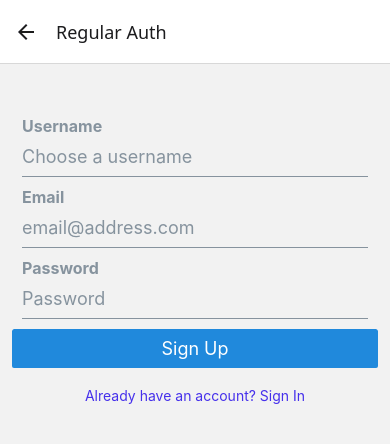
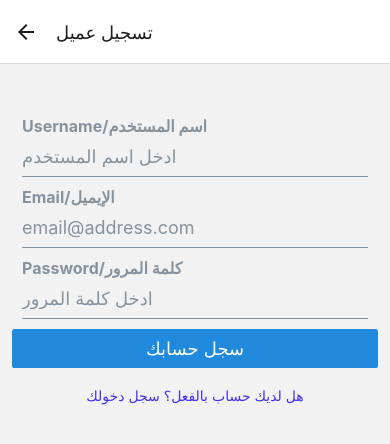
Before and after one commit to Mohammed1Salem/Shigil, a React Native app: screen /RegularAuth in a window 390 px wide. Shown: the top 444 px of the page. Built offline with nearby package versions, Linux system fonts and the light colour scheme.

Commit message:
تعريب اللي قدرت عليه

```diff
--- a/App.tsx
+++ b/App.tsx
@@ -22,12 +22,12 @@ export default function App() {
         <Stack.Screen
           name="ProfessionalAuth"
           component={ProfessionalAuth}
-          options={{ title: "Professional Auth" }}
+          options={{ title: "تسجيل شغيل" }}
         />
         <Stack.Screen
           name="RegularAuth"
           component={RegularAuth}
-          options={{ title: "Regular Auth" }}
+          options={{ title: "تسجيل عميل" }}
         />
         <Stack.Screen
           name="Main"
--- a/ProfessionalAuth.tsx
+++ b/ProfessionalAuth.tsx
@@ -36,7 +36,7 @@ export default function ProfessionalAuth() {
       !phoneNumber ||
       !workerDescription
     ))) {
-      Alert.alert("Error", "Please fill all fields");
+      Alert.alert("خطأ", "لطفا أكمل جميع الخانات");
       return;
     }
 
@@ -74,7 +74,7 @@ export default function ProfessionalAuth() {
             status: "Ready to Take Orders",
             updated_at: new Date(),
           });
-          Alert.alert("Success", "Account created successfully!");
+          Alert.alert("تم", "تم إنشاء الحساب بنجاح");
         }
       } else {
         const { error } = await supabase.auth.signInWithPassword({
@@ -107,59 +107,59 @@ export default function ProfessionalAuth() {
       >
         <View style={styles.innerContainer}>
           <Input
-            label="Email"
+            label="Email/إيميل"
             value={email}
             onChangeText={setEmail}
             placeholder="email@address.com"
             autoCapitalize="none"
           />
           <Input
-            label="Password"
+            label="Password/كلمة المرور"
             value={password}
             onChangeText={setPassword}
             secureTextEntry
-            placeholder="Password"
+            placeholder="كلمة المرور"
             autoCapitalize="none"
           />
           {isSignUp && (
             <>
               <Input
-                label="Username"
+                label="Username/اسم المستخدم"
                 value={username}
                 onChangeText={setUsername}
-                placeholder="Enter your username"
+                placeholder="أدخل اسم المستخدم"
               />
               <Input
-                label="Phone Number"
+                label="Phone Number/رقم الجوال"
                 value={phoneNumber}
                 onChangeText={setPhoneNumber}
-                placeholder="Enter your phone number"
+                placeholder="أدخل رقم جوالك"
                 keyboardType="phone-pad"
               />
               <Input
-                label="Worker Description"
+                label="Worker Description/وصف عملك"
                 value={workerDescription}
                 onChangeText={setWorkerDescription}
-                placeholder="Describe your work experience and skills"
+                placeholder="صف خبرتك العملية ومهاراتك"
                 multiline
                 numberOfLines={4}
                 inputStyle={styles.descriptionInput}
               />
-              <Text style={styles.pickerLabel}>Profession</Text>
+              <Text style={styles.pickerLabel}>المهنة</Text>
               <View style={styles.pickerContainer}>
                 <Picker
                   selectedValue={profession}
                   onValueChange={(itemValue) => setProfession(itemValue)}
                   style={styles.picker}
                 >
-                  <Picker.Item label="Select your profession" value="" />
-                  <Picker.Item label="Electrician" value="Electrician" />
-                  <Picker.Item label="Mechanical" value="Mechanical" />
-                  <Picker.Item label="Plumber" value="Plumber" />
-                  <Picker.Item label="Carpenter" value="Carpenter" />
-                  <Picker.Item label="Developer" value="Developer" />
-                  <Picker.Item label="Designer" value="Designer" />
-                  <Picker.Item label="Other" value="Other" />
+                  <Picker.Item label="اختر مهنتك" value="" />
+                  <Picker.Item label="كهربائي" value="Electrician" />
+                  <Picker.Item label="ميكانيكي" value="Mechanical" />
+                  <Picker.Item label="سباك" value="Plumber" />
+                  <Picker.Item label="نجار" value="Carpenter" />
+                  <Picker.Item label="مطور" value="Developer" />
+                  <Picker.Item label="مصمم" value="Designer" />
+                  <Picker.Item label="أخرى" value="Other" />
                 </Picker>
               </View>
               <View style={styles.checkboxContainer}>
@@ -169,13 +169,13 @@ export default function ProfessionalAuth() {
                   style={styles.checkbox}
                   color={isVerified ? "#4630EB" : undefined}
                 />
-                <Text style={styles.label}>Verify profession</Text>
+                <Text style={styles.label}>Verify /التحقق من المهنة</Text>
               </View>
             </>
           )}
 
           <Button
-            title={isSignUp ? "Sign Up" : "Sign In"}
+            title={isSignUp ? "سجل حسابك" : "Sign In"}
             disabled={loading}
             onPress={handleAuth}
             buttonStyle={styles.mainButton}
@@ -184,8 +184,8 @@ export default function ProfessionalAuth() {
           <Button
             title={
               isSignUp
-                ? "Already have an account? Sign In"
-                : "Need an account? Sign Up"
+                ? "هل لديك حساب بالفعل؟ سجل دخولك"
+                : "هل تحتاج إلى حساب؟ سجل الآن"
             }
             type="clear"
             onPress={() => setIsSignUp(!isSignUp)}
--- a/RegularAuth.tsx
+++ b/RegularAuth.tsx
@@ -16,7 +16,8 @@ export default function RegularAuth() {
 
   async function handleAuth() {
     if (!email || !password || (isSignUp && !username)) {
-      Alert.alert("Error", "Please fill all fields");
+      Alert.alert("خطأ", "لطفا أكمل جميع الخانات");
+
       return;
     }
 
@@ -42,7 +43,7 @@ export default function RegularAuth() {
 
           if (profileError) throw profileError;
 
-          Alert.alert("Success", "Account created successfully!");
+          Alert.alert("تم", "تم إنشاء الحساب بنجاح");
         }
       } else {
         // Sign In Flow
@@ -58,7 +59,7 @@ export default function RegularAuth() {
       if (error instanceof Error) {
         Alert.alert("Error", error.message);
       } else {
-        Alert.alert("Error", "An unknown error occurred");
+        Alert.alert("خطأ", "حدث خطأ غير معروف");
       }
     } finally {
       setLoading(false);
@@ -69,31 +70,31 @@ export default function RegularAuth() {
     <View style={styles.container}>
       {isSignUp && (
         <Input
-          label="Username"
+          label="Username/اسم المستخدم"
           value={username}
           onChangeText={setUsername}
-          placeholder="Choose a username"
+          placeholder="ادخل اسم المستخدم"
           autoCapitalize="none"
         />
       )}
       <Input
-        label="Email"
+        label="Email/الإيميل"
         value={email}
         onChangeText={setEmail}
         placeholder="email@address.com"
         autoCapitalize="none"
       />
       <Input
-        label="Password"
+        label="Password/كلمة المرور"
         value={password}
         onChangeText={setPassword}
         secureTextEntry
-        placeholder="Password"
+        placeholder="ادخل كلمة المرور"
         autoCapitalize="none"
       />
 
       <Button
-        title={isSignUp ? "Sign Up" : "Sign In"}
+        title={isSignUp ? "سجل حسابك" : "Sign In"}
         disabled={loading}
         onPress={handleAuth}
         buttonStyle={styles.mainButton}
@@ -102,8 +103,8 @@ export default function RegularAuth() {
       <Button
         title={
           isSignUp
-            ? "Already have an account? Sign In"
-            : "Need an account? Sign Up"
+            ? "هل لديك حساب بالفعل؟ سجل دخولك"
+            :  "هل تحتاج إلى حساب؟ سجل الآن"
         }
         type="clear"
         onPress={() => {
--- a/RoleSelectionScreen.tsx
+++ b/RoleSelectionScreen.tsx
@@ -9,20 +9,20 @@ export default function RoleSelectionScreen() {
 
   return (
     <View style={styles.container}>
-      <Text style={styles.title}>Are you a professional?</Text>
+      <Text style={styles.title}>هل أنت شغيل ؟</Text>
 
       <TouchableOpacity
         style={styles.button}
         onPress={() => navigation.navigate('ProfessionalAuth')}
         >
-        <Text style={styles.buttonText}>Yes, I have a profession</Text>
+        <Text style={styles.buttonText}>نعم ، أنا شغيل </Text>
       </TouchableOpacity>
 
       <TouchableOpacity
         style={styles.button}
         onPress={() => navigation.navigate("RegularAuth")}
       >
-        <Text style={styles.buttonText}>No, I'm a regular user</Text>
+        <Text style={styles.buttonText}>لا ، أنا عميل </Text>
       </TouchableOpacity>
     </View>
   );
```
